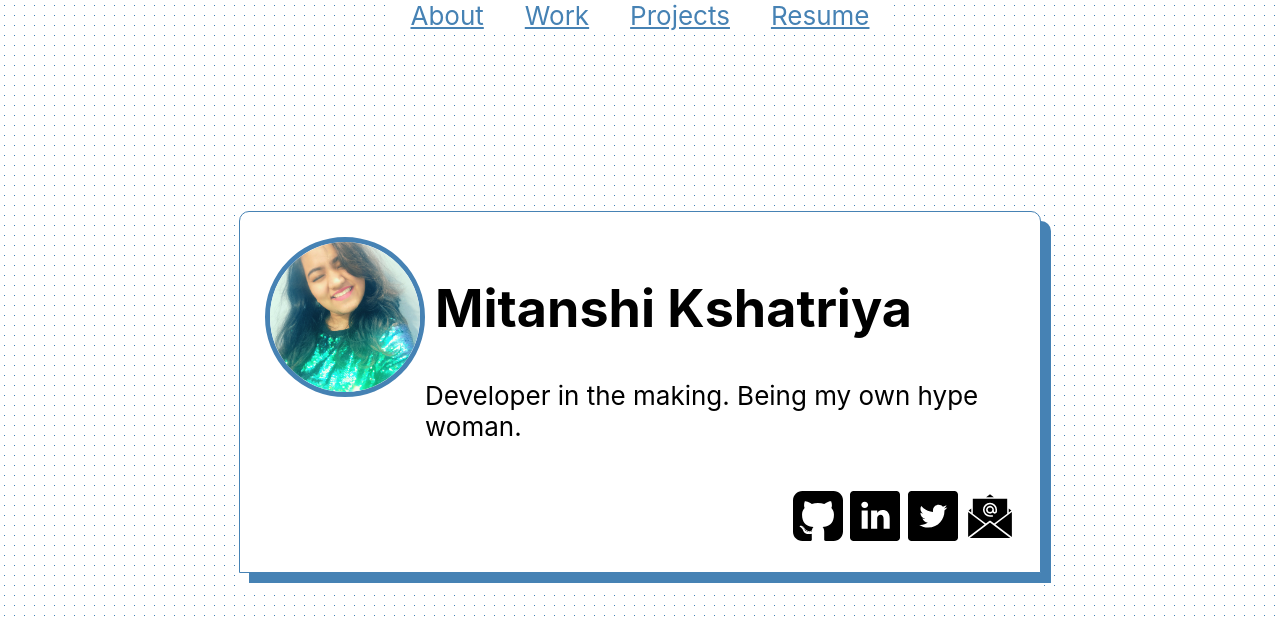
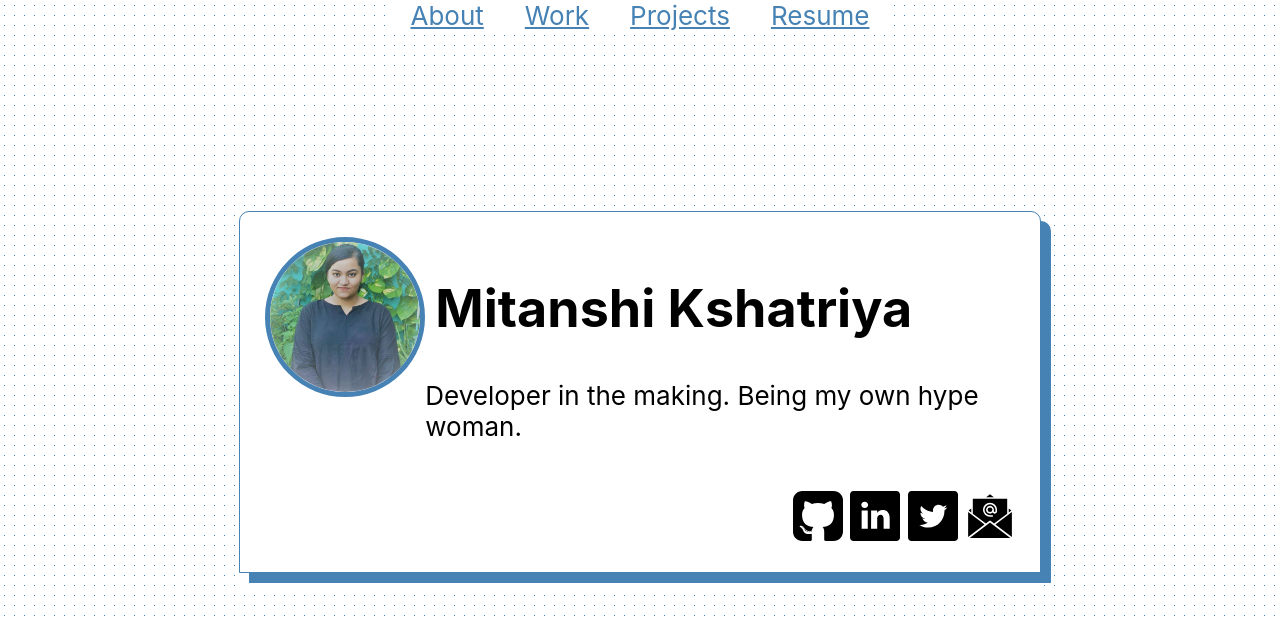
Before and after one commit to MitanshiKshatriya/p-v2, a React (Create React App) app: page / in a window 1280 px wide. Shown: the top 622 px of the page. Built offline with nearby package versions, Linux system fonts and the light colour scheme.

Commit message:
removed img

```diff
--- a/src/components/About.js
+++ b/src/components/About.js
@@ -1,6 +1,8 @@
 import logo from '../logo.svg';
 import myimage from "../assets/IMG_20201207_031914.jpg"
 import myimage1 from "../assets/IMG-20200727-WA00382.jpg"
+import myimage2 from "../assets/mi1.jpeg"
+import myimage3 from "../assets/mi2.jpeg"
 import '../App.css';
 import github from "../assets/socials/github-sign.svg"
 import linkedin from "../assets/socials/linkedin.svg"
@@ -14,7 +16,7 @@ function About() {
     <div className="box">
         <div className="myimage_myname">
         <div>
-        <img src={myimage} className="myimage" alt="logo" />
+        <img src={myimage1} className="myimage" alt="logo" />
         </div>
         <div>
         <h1 id="myname">Mitanshi Kshatriya</h1>
```
Also changed, not shown: src/assets/IMG_20201207_031914.jpg (deleted), 1 other file (tests, documents, lock files or other folders).
